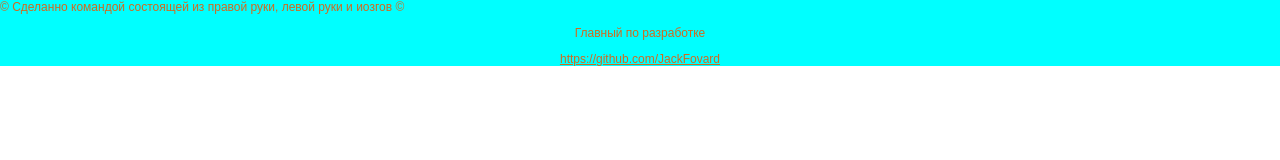
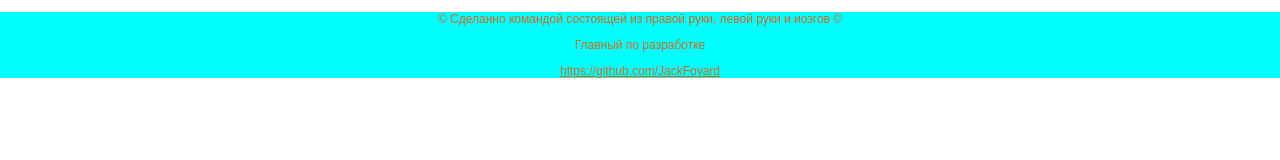
Before and after one commit to JackFovard/HW1, a plain HTML site: page Index.html in a window 1280 px wide. Drawn offline with Linux system fonts and the light colour scheme.

Commit message:
fix3 Footer

```diff
--- a/Index.html
+++ b/Index.html
@@ -9,7 +9,7 @@
 <body>
     <footer>
         <span>
-            &copy; Сделанно командой состоящей из правой руки, левой руки и иозгов &copy;
+            <p>&copy; Сделанно командой состоящей из правой руки, левой руки и иозгов &copy;</p>
             <p>Главный по разработке</p>
             <p style="text-decoration-line: underline;">https://github.com/JackFovard</p>
         </span>
```
